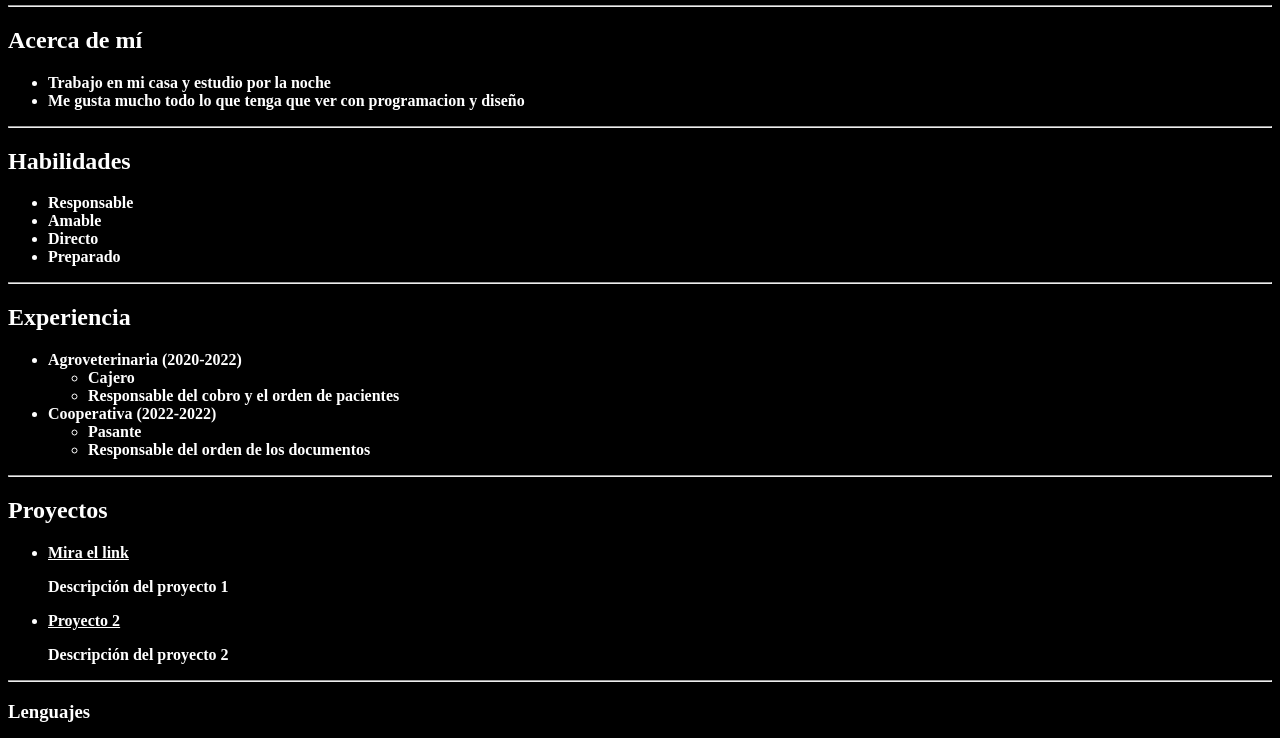
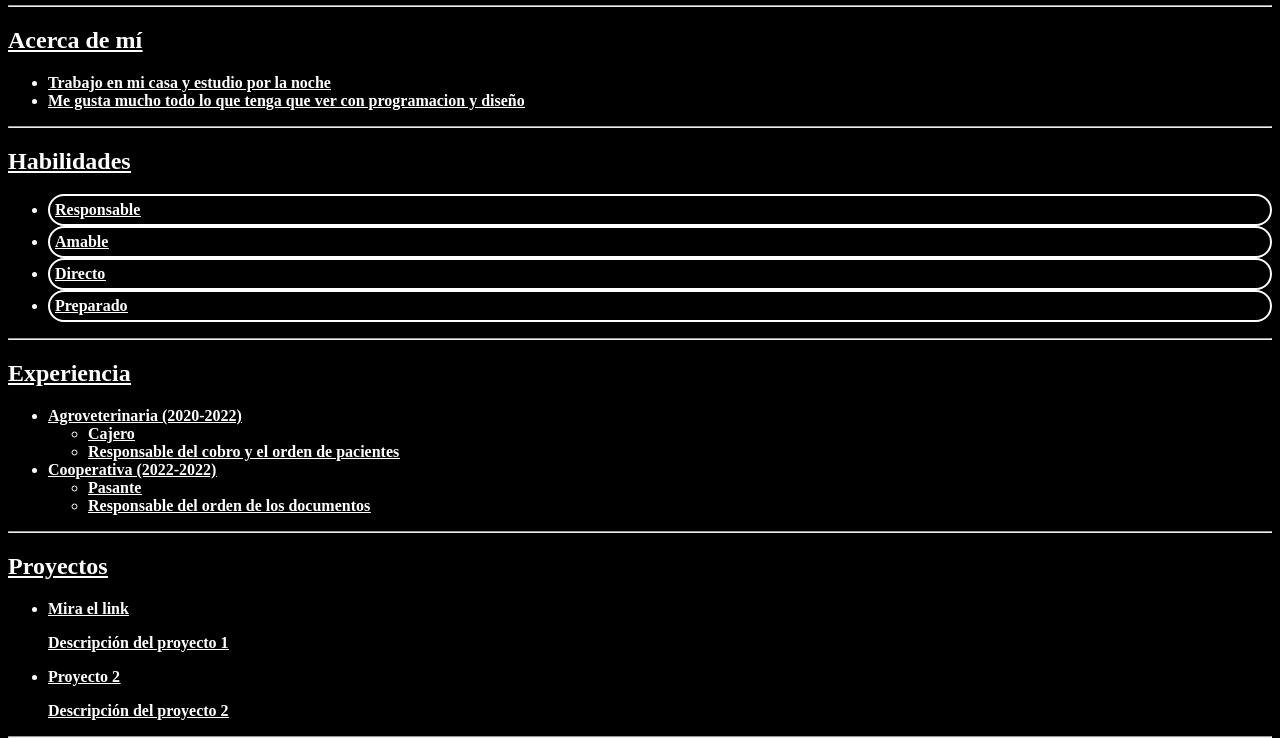
Before and after one commit to Blaicho/Miportfolio, a plain HTML site: page index.html in a window 1280 px wide. Shown: the part 174-912 px from the top of the page. Drawn offline with Linux system fonts and the light colour scheme.

Commit message:
style.css

```diff
--- a/style.css
+++ b/style.css
@@ -2,10 +2,18 @@ header{
     text-align: center;
 }
 *{
+    text-decoration: underline;
     color: white;
     background-color: black;
     font-weight: bold;
 }
+#habilidades ul li {
+    display: incline-block;
+    padding: 5px;
+    border: 2px solid;
+    border-radius: 20px;
+    margin-radius: 15px;
+
 table {
     width: 50%;
     border-collapse: collapse;
```
